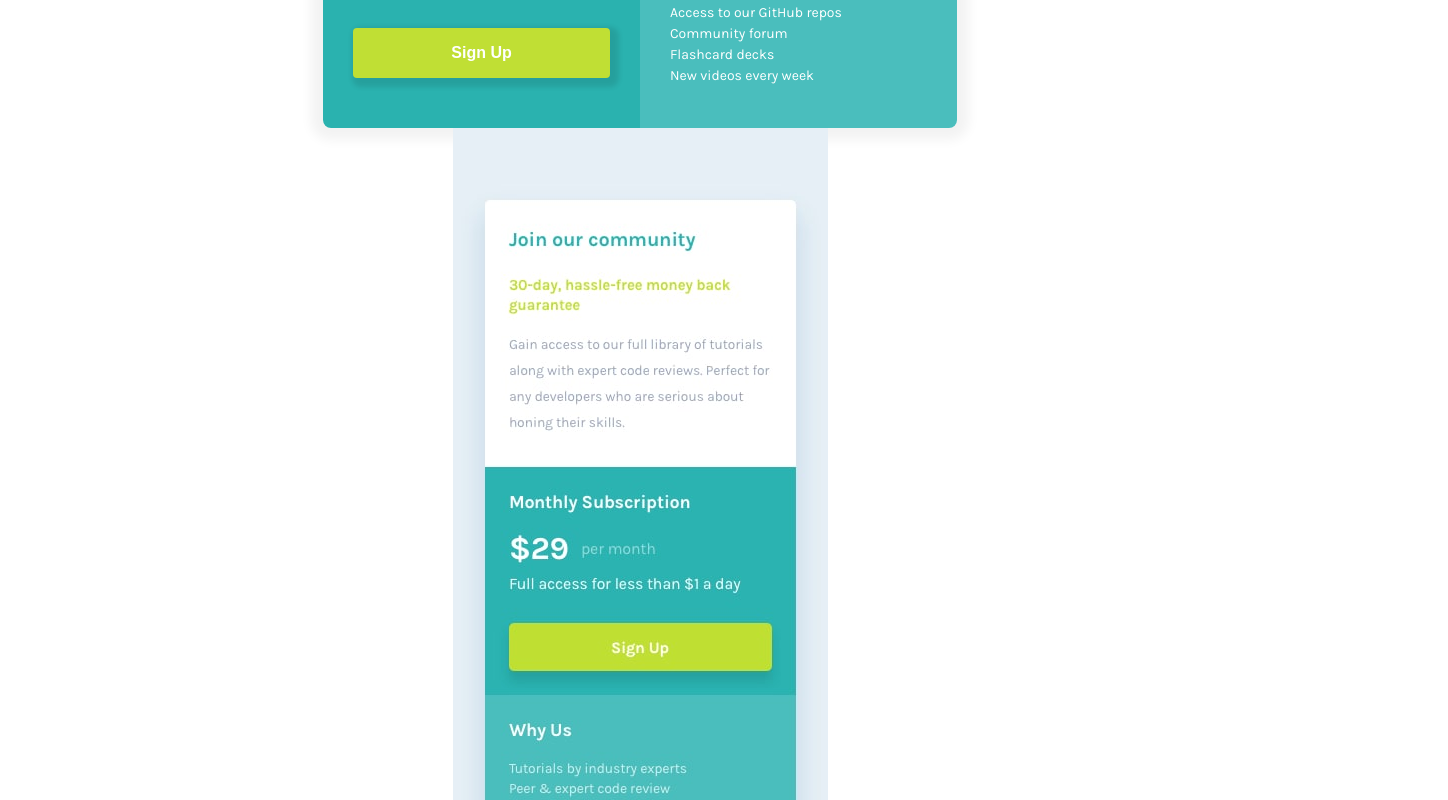
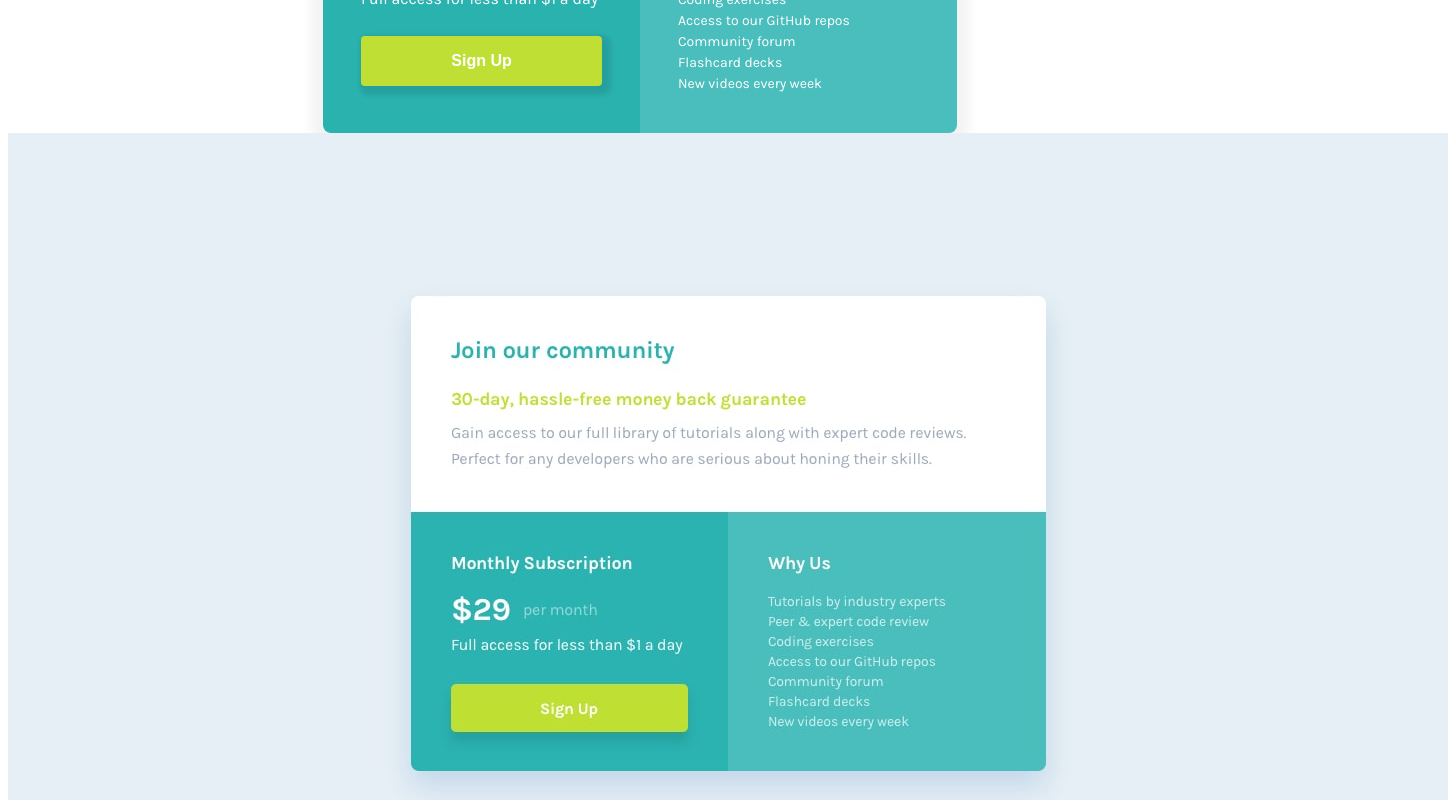
Before and after one commit to Tsuyoshi84/single-price-grid-component, a Vue app: page / in a window 1280 px wide. Shown: the part 400-1200 px from the top of the page, 1448 px wide, since content can reach past the window. Built offline with nearby package versions, Linux system fonts and the light colour scheme.

Commit message:
Add desktop design

```diff
--- a/src/App.vue
+++ b/src/App.vue
@@ -3,7 +3,7 @@
     <div class="card-wrapper">
       <Card />
     </div>
-    <img src="./assets/mobile-design.jpg" alt="" />
+    <img src="./assets/desktop-design.jpg" alt="" />
   </main>
 </template>
 
@@ -34,8 +34,8 @@ export default defineComponent({
 
 @media only screen and (min-width: 600px) {
   :root {
-    --padding-inline: 30px;
-    --padding-block: 30px;
+    --padding-inline: 38px;
+    --padding-block: 27px;
     --border-radius: 8px;
   }
 }
--- a/src/components/CardSummary.vue
+++ b/src/components/CardSummary.vue
@@ -40,6 +40,7 @@ export default defineComponent({
 
 @media only screen and (min-width: 600px) {
   .container {
+    font-size: 18px;
     border-radius: 0 0 0 var(--border-radius);
   }
 }
```
